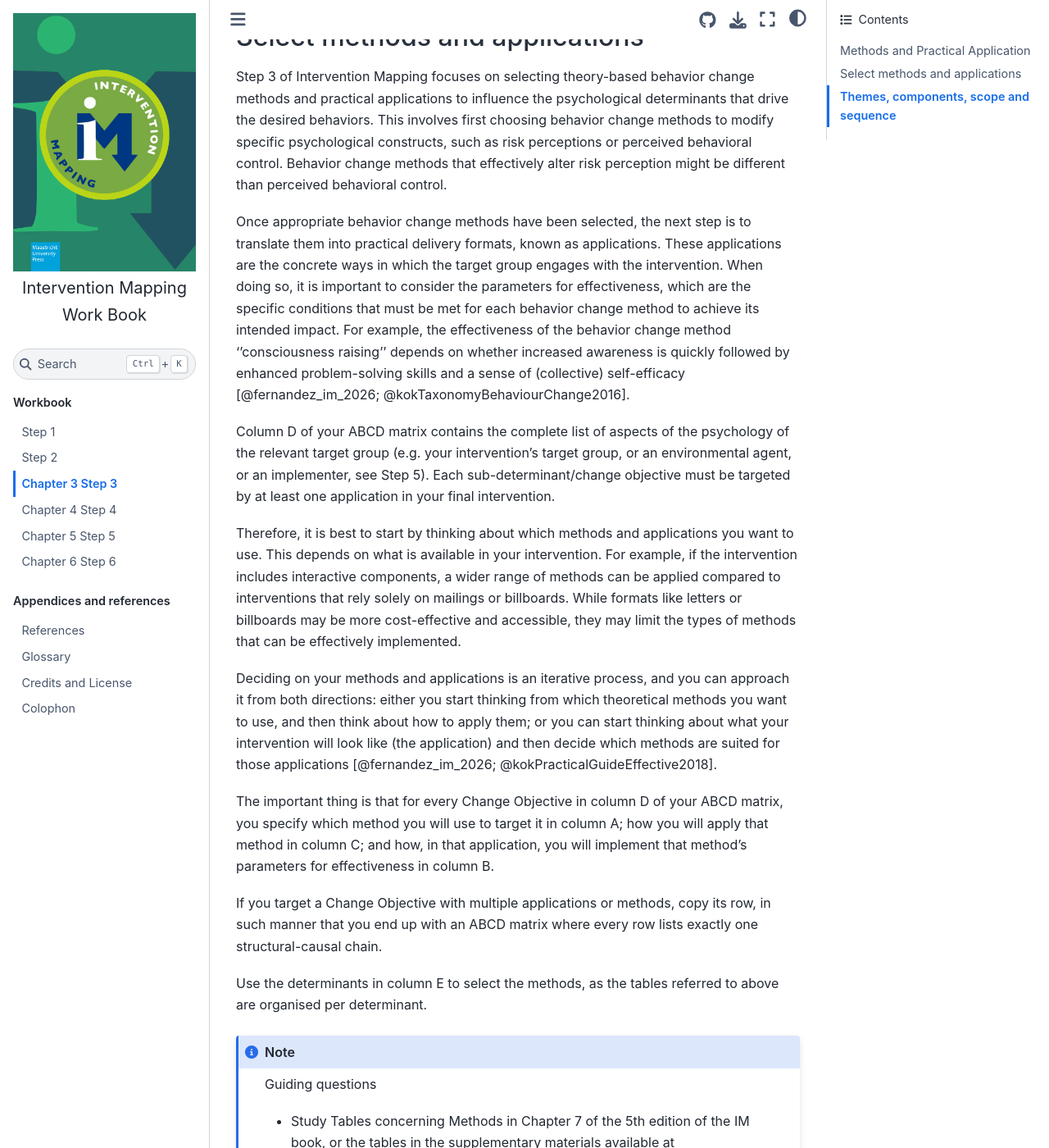
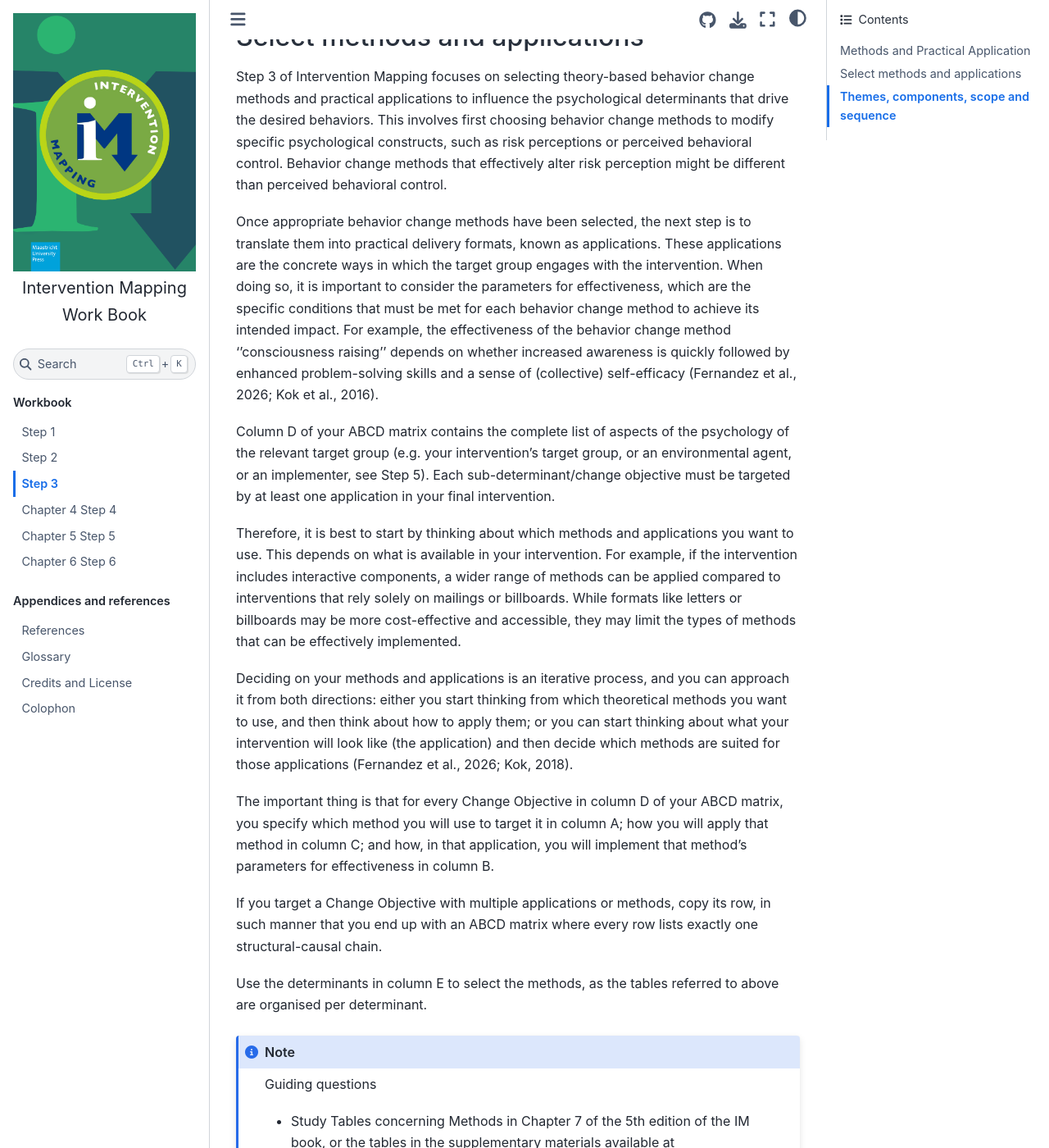
Before and after one commit to MaastrichtUniversityPress/open-up-intervention-mapping, a Jupyter Book: the page built from book/step-3.md, in a window 1280 px wide and 1400 px high, scrolled down 663 px. Shown: the whole window at 82% size. Built offline with Jupyter Book 1.0.4 settings and Sphinx 7.4.7 and the Sphinx Book theme 1.1.4, drawn with Linux system fonts in a browser that asks for light colours; some of the changed text lies outside the part shown.

Commit message:
Update step-3.md

```diff
--- a/book/step-3.md
+++ b/book/step-3.md
@@ -1,4 +1,4 @@
-# Chapter 3 Step 3
+# Step 3
 
 ## Methods and Practical Application
 
@@ -16,13 +16,13 @@ The textbook covers these tasks and give some examples. In this workbook, we sti
 
 Step 3 of Intervention Mapping focuses on selecting theory-based behavior change methods and practical applications to influence the psychological determinants that drive the desired behaviors. This involves first choosing behavior change methods to modify specific psychological constructs, such as risk perceptions or perceived behavioral control. Behavior change methods that effectively alter risk perception might be different than perceived behavioral control.
 
-Once appropriate behavior change methods have been selected, the next step is to translate them into practical delivery formats, known as applications. These applications are the concrete ways in which the target group engages with the intervention. When doing so, it is important to consider the parameters for effectiveness, which are the specific conditions that must be met for each behavior change method to achieve its intended impact. For example, the effectiveness of the behavior change method ‘’consciousness raising’’ depends on whether increased awareness is quickly followed by enhanced problem-solving skills and a sense of (collective) self-efficacy [@fernandez_im_2026; @kokTaxonomyBehaviourChange2016].
+Once appropriate behavior change methods have been selected, the next step is to translate them into practical delivery formats, known as applications. These applications are the concrete ways in which the target group engages with the intervention. When doing so, it is important to consider the parameters for effectiveness, which are the specific conditions that must be met for each behavior change method to achieve its intended impact. For example, the effectiveness of the behavior change method ‘’consciousness raising’’ depends on whether increased awareness is quickly followed by enhanced problem-solving skills and a sense of (collective) self-efficacy (Fernandez et al., 2026; Kok et al., 2016).
 
 Column D of your ABCD matrix contains the complete list of aspects of the psychology of the relevant target group (e.g. your intervention's target group, or an environmental agent, or an implementer, see Step 5). Each  sub-determinant/change objective must be targeted by at least one application in your final intervention.
 
 Therefore, it is best to start by thinking about which methods and applications you want to use. This depends on what is available in your intervention. For example, if the intervention includes interactive components, a wider range of methods can be applied compared to interventions that rely solely on mailings or billboards. While formats like letters or billboards may be more cost-effective and accessible, they may limit the types of methods that can be effectively implemented.
 
-Deciding on your methods and applications is an iterative process, and you can approach it from both directions: either you start thinking from which theoretical methods you want to use, and then think about how to apply them; or you can start thinking about what your intervention will look like (the application) and then decide which methods are suited for those applications [@fernandez_im_2026; @kokPracticalGuideEffective2018].
+Deciding on your methods and applications is an iterative process, and you can approach it from both directions: either you start thinking from which theoretical methods you want to use, and then think about how to apply them; or you can start thinking about what your intervention will look like (the application) and then decide which methods are suited for those applications (Fernandez et al., 2026; Kok, 2018).
 
 The important thing is that for every Change Objective in column D of your ABCD matrix, you specify which method you will use to target it in column A; how you will apply that method in column C; and how, in that application, you will implement that method's parameters for effectiveness in column B.
 
```
